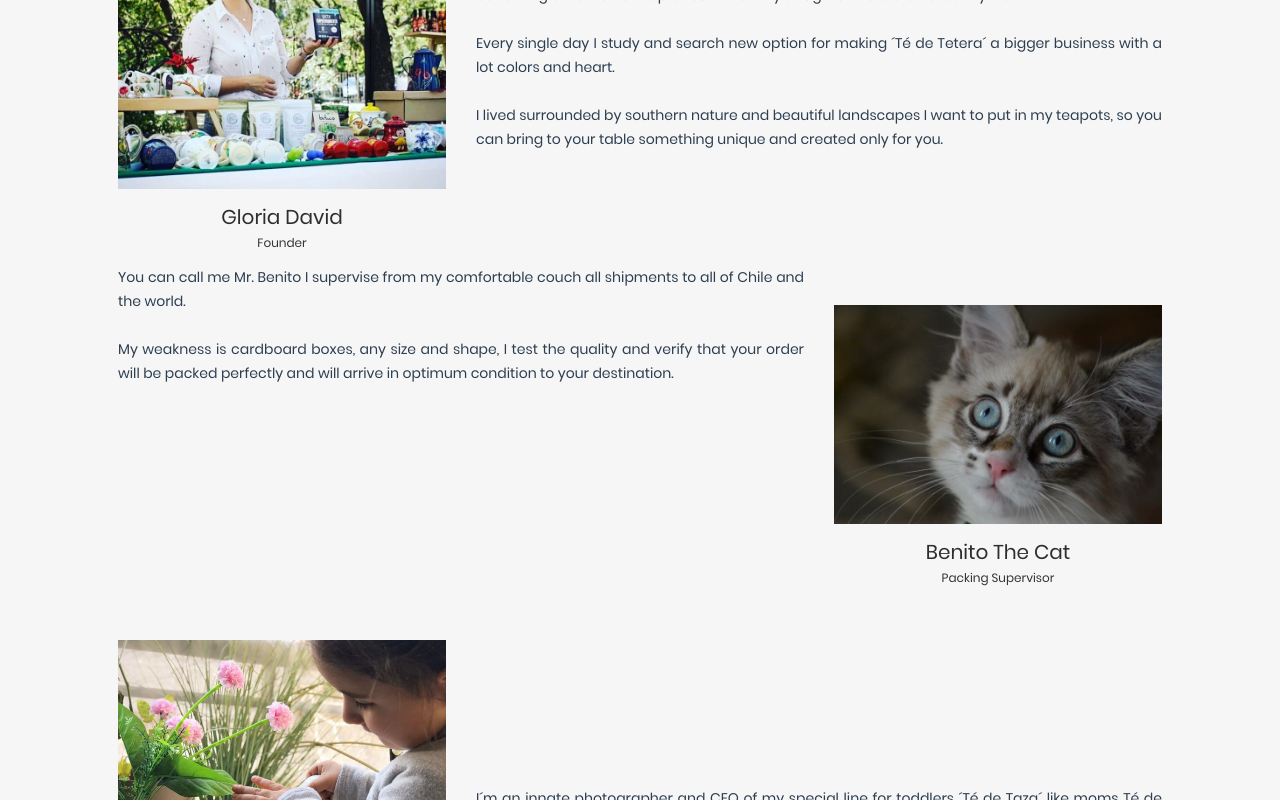
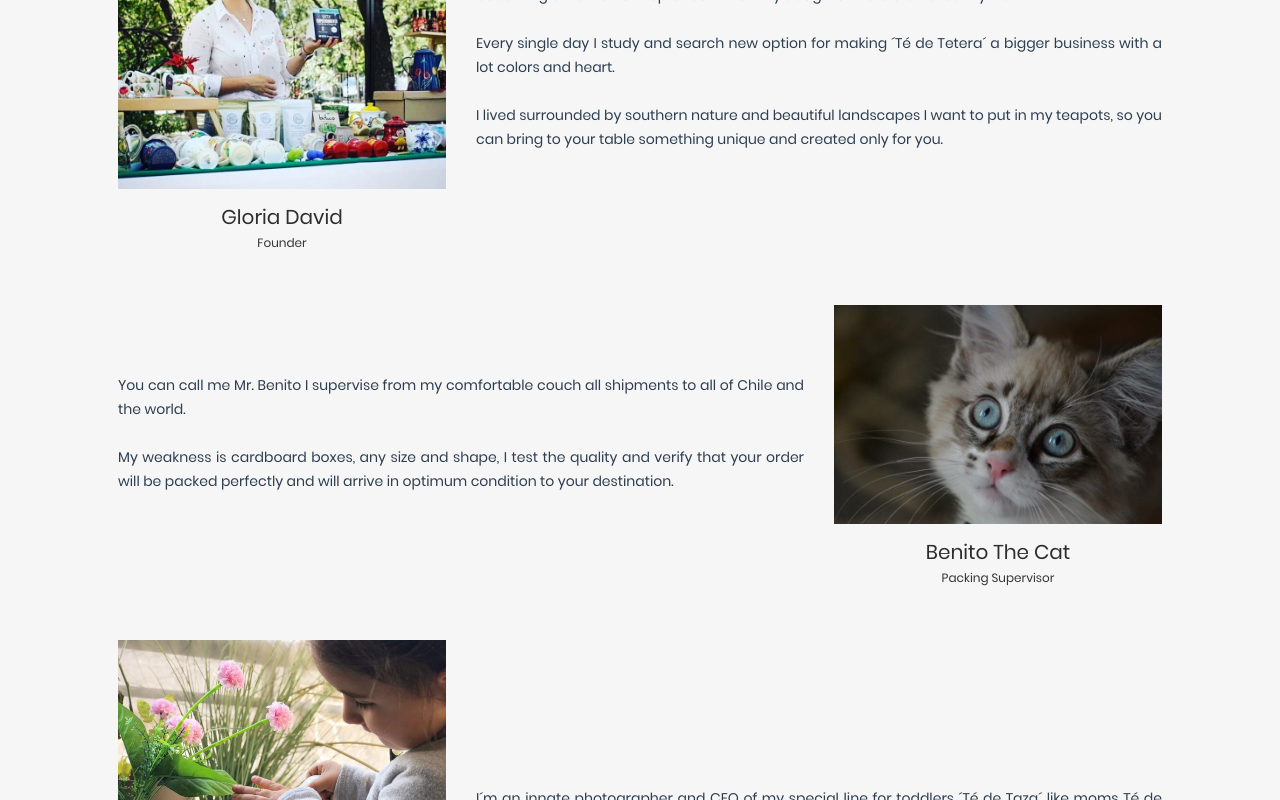
Before and after one commit to Nicolasipr/Te-De-Tetera-Front, a Vue app: page /#/about in a window 1280 px wide. Shown: the part 581-1381 px from the top of the page. Built offline with nearby package versions, Linux system fonts and the light colour scheme.

Commit message:
Fixing flex box Benito's  item

```diff
--- a/src/pages/About.vue
+++ b/src/pages/About.vue
@@ -47,7 +47,7 @@
         </b-col>
       </b-row>
 <!--      Benito -->
-      <b-row class="d-flex justify-content-end"  >
+      <b-row class="d-flex justify-content-end align-items-center"  >
 <!--        Description-->
         <b-col lg="8" md="8" sm="6" cols="12">
           <!--          Description -->
```
